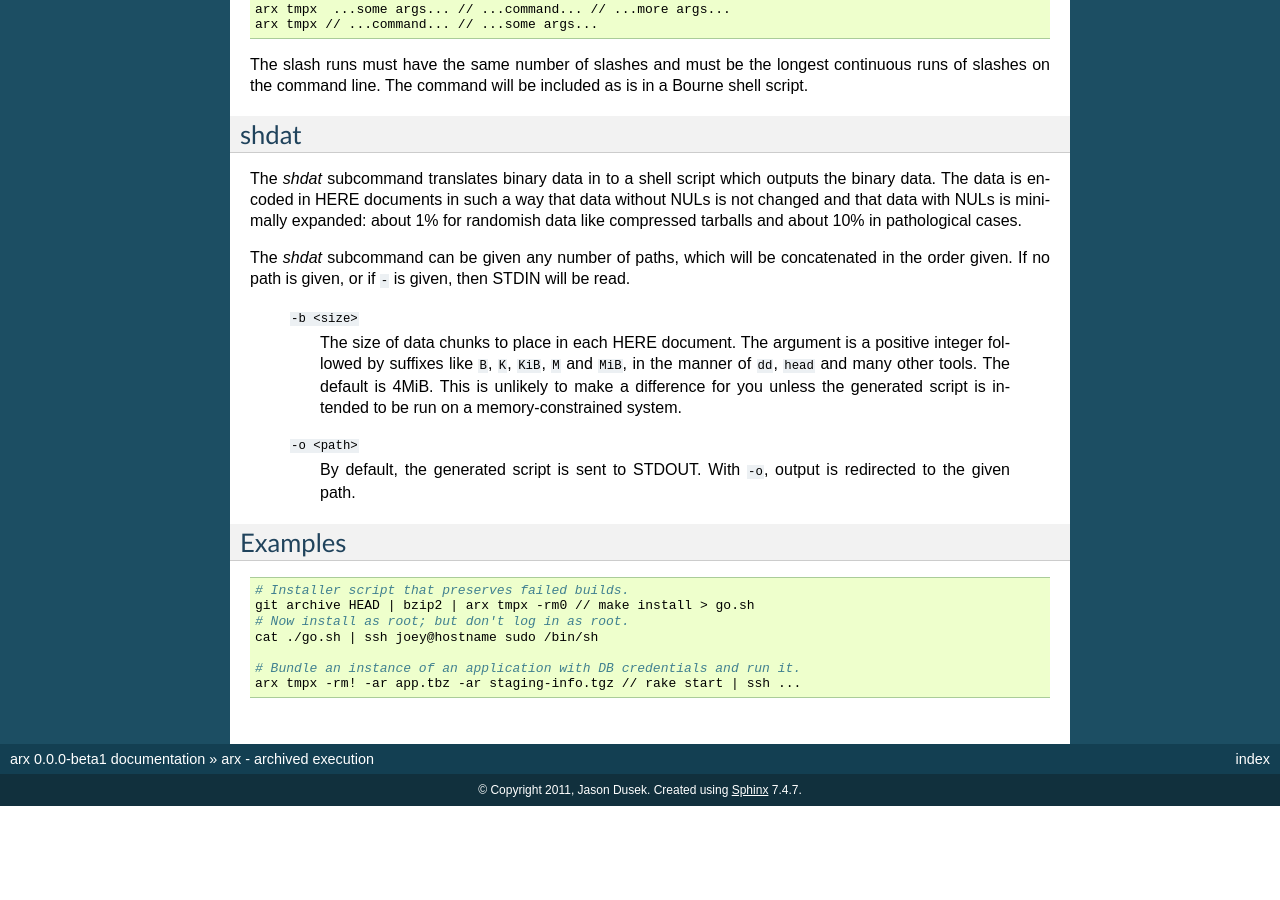
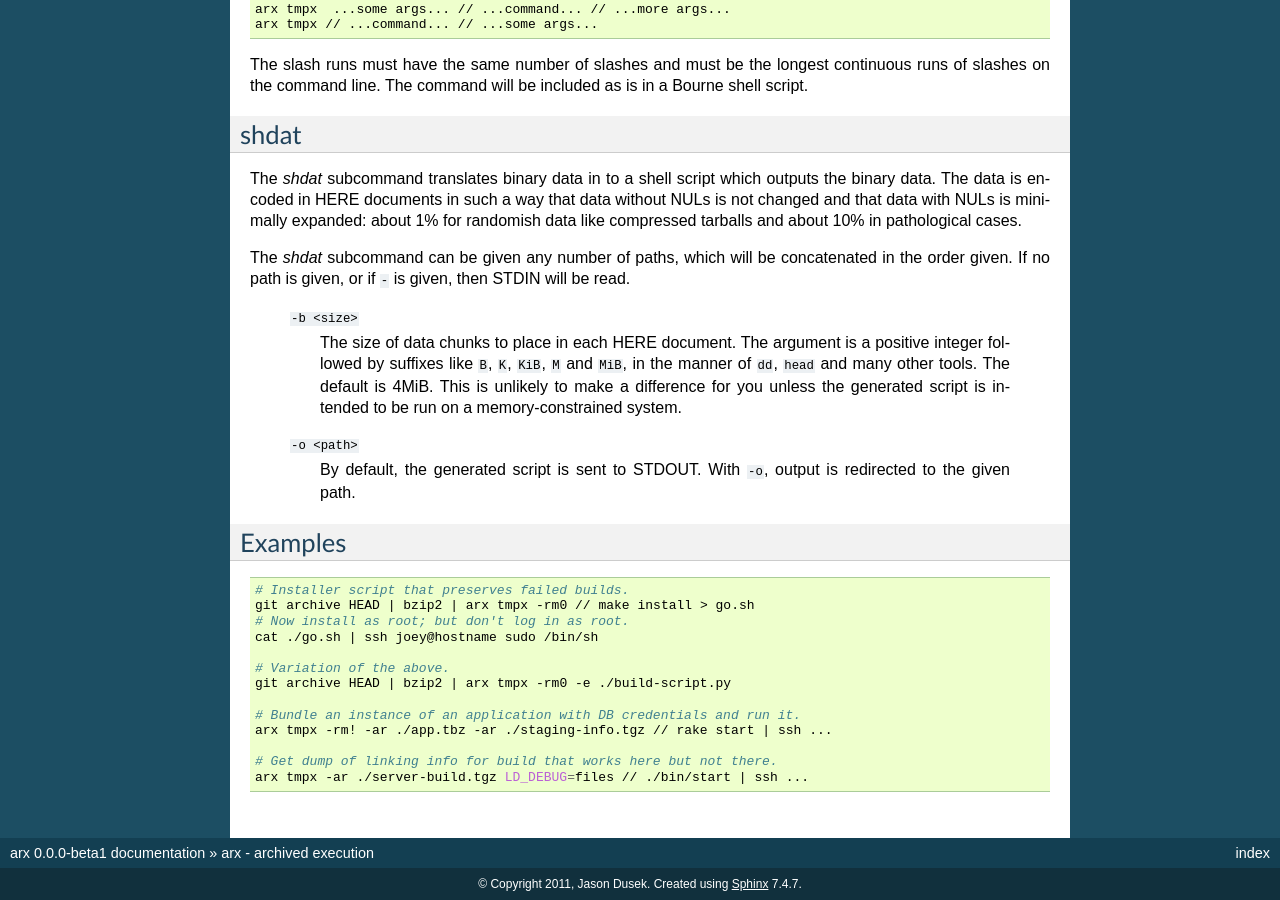
Before and after one commit to solidsnack/arx, a Sphinx documentation site: the page built from docs/index.rst, in a window 1280 px wide and 900 px high, scrolled down 1493 px. Built offline with Sphinx 7.4.7, drawn with Linux system fonts in a browser that asks for light colours; before the commit the page ends 2299 px from its top, so only the background shows below that.

Commit message:
Cleaned up examples.

```diff
--- a/docs/index.rst
+++ b/docs/index.rst
@@ -130,5 +130,11 @@ Examples
   # Now install as root; but don't log in as root.
   cat ./go.sh | ssh joey@hostname sudo /bin/sh
 
+  # Variation of the above.
+  git archive HEAD | bzip2 | arx tmpx -rm0 -e ./build-script.py
+
   # Bundle an instance of an application with DB credentials and run it.
-  arx tmpx -rm! -ar app.tbz -ar staging-info.tgz // rake start | ssh ...
+  arx tmpx -rm! -ar ./app.tbz -ar ./staging-info.tgz // rake start | ssh ...
+
+  # Get dump of linking info for build that works here but not there.
+  arx tmpx -ar ./server-build.tgz LD_DEBUG=files // ./bin/start | ssh ...
```
